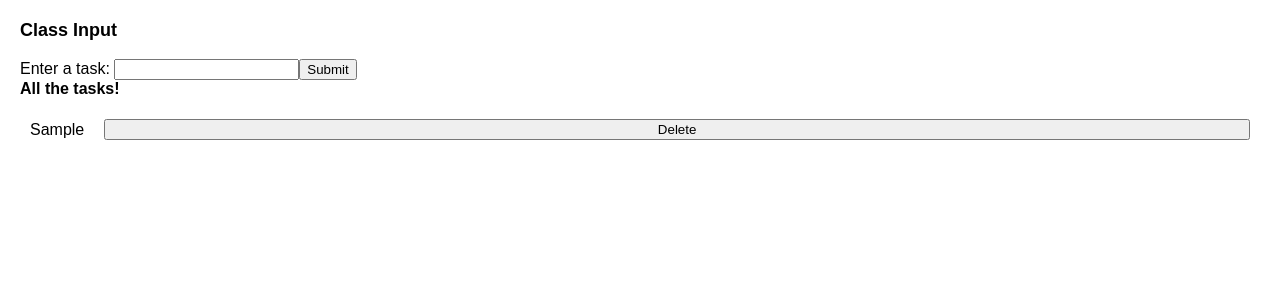
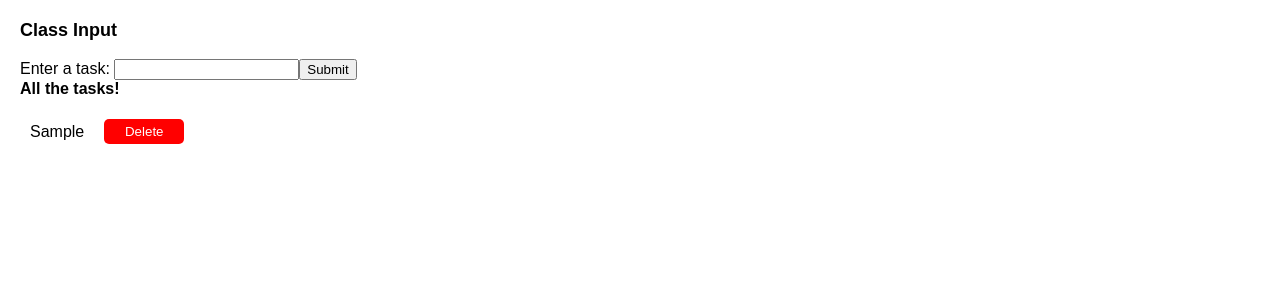
Before and after one commit to Fakecloak/my-first-react-app, a React (Vite) app: page / in a window 1280 px wide. Both pictures are taken after typing "Sample" into the empty fields and a click on the button "Submit". Shown: the top 300 px of the page. Built offline with nearby package versions, Linux system fonts and the light colour scheme.

Commit message:
add button style and created new class

```diff
--- a/src/App.css
+++ b/src/App.css
@@ -85,3 +85,13 @@ img {
     height: 100px;
     border-radius: 50%;
 }
+
+.delete-btn {
+    background-color: red;
+    color: white;
+    border: none;
+    padding: 5px 10px;
+    border-radius: 5px;
+    cursor: pointer;
+    width:5rem;
+}
--- a/src/ClassInput.jsx
+++ b/src/ClassInput.jsx
@@ -1,4 +1,5 @@
 import { Component } from "react";
+import "./App.css";
 
 class ClassInput extends Component {
   constructor(props) {
@@ -55,7 +56,9 @@ class ClassInput extends Component {
           {this.state.todos.map((todo) => (
             <li key={todo}>
               {todo}
-              <button onClick={() => this.handleDelete(todo)}>Delete</button>
+              <button className="delete-btn" onClick={() => this.handleDelete(todo)}>
+                Delete
+              </button>
             </li>
           ))}
         </ul>
```
Also changed, not shown: src/ClassInputCount.jsx (added, +17 -0 lines).
